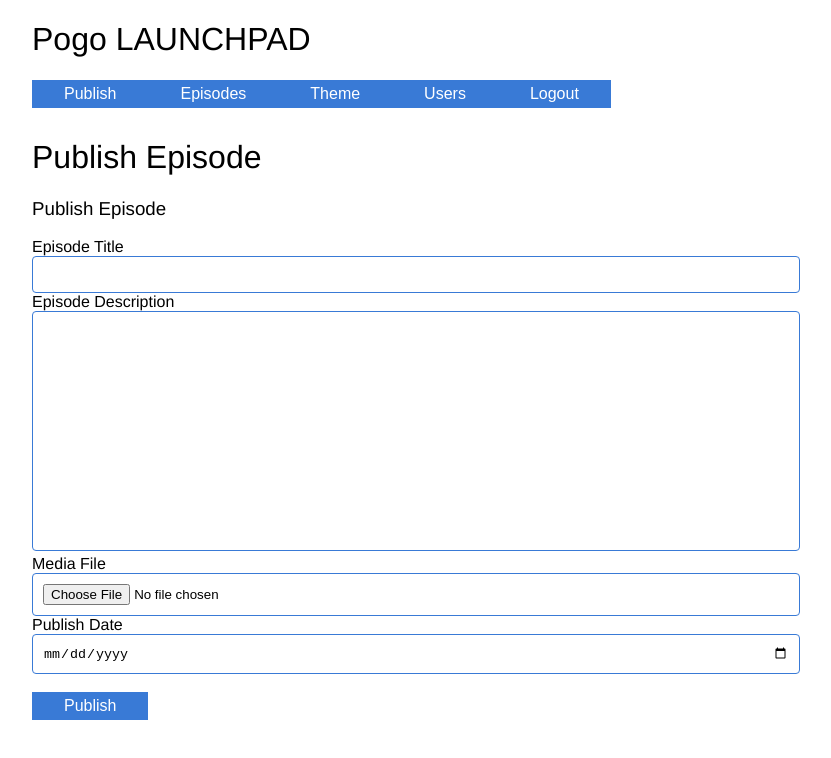
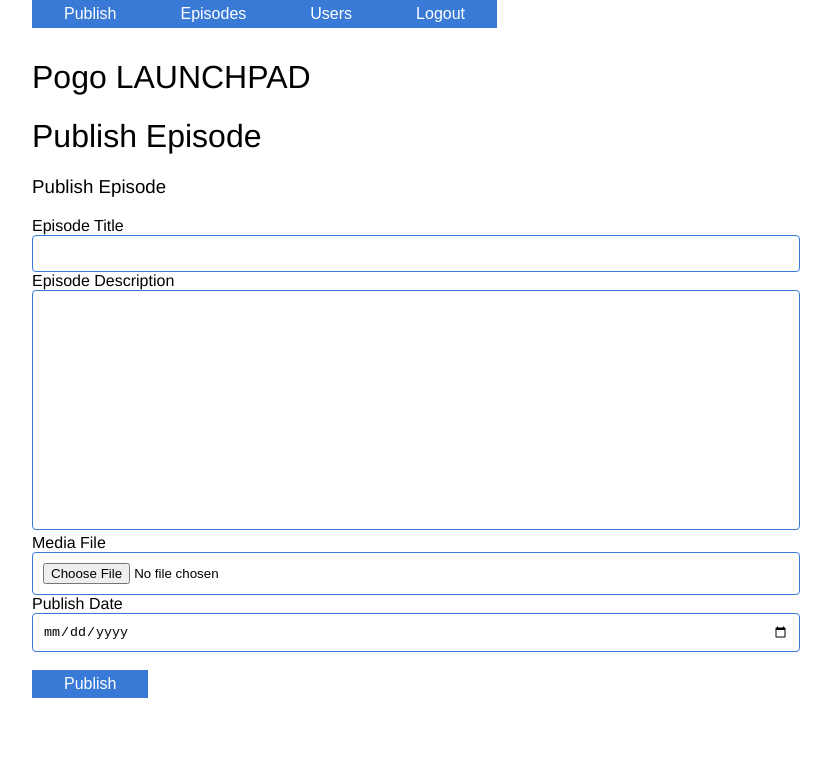
Before and after one commit to gmemstr/pogo-vue, a Vue app in the folder admin/: page /edit/1 in a window 1280 px wide. Shown: the top 758 px of the page, without its empty margins (224-1055 px from the left). Built offline with nearby package versions, Linux system fonts and the light colour scheme.

Commit message:
(temporarily) Removed "Theme" link
This will be re-established when I can think of a solution for toggling between custom theme and auto-generating CSS colours with node-vibrant.

```diff
--- a/admin/src/App.vue
+++ b/admin/src/App.vue
@@ -1,13 +1,12 @@
 <template>
   <div id="app">
-    <h1>Pogo LAUNCHPAD</h1>
     <nav>
       <router-link to="/" tag="button">Publish</router-link>
       <router-link to="/manage" tag="button">Episodes</router-link>
-      <router-link to="/theme" tag="button">Theme</router-link>
       <router-link to="/users" tag="button">Users</router-link>
       <button onclick="logout()">Logout</button>
     </nav>
+    <h1>Pogo LAUNCHPAD</h1>
     <router-view/>
   </div>
 </template>
```
